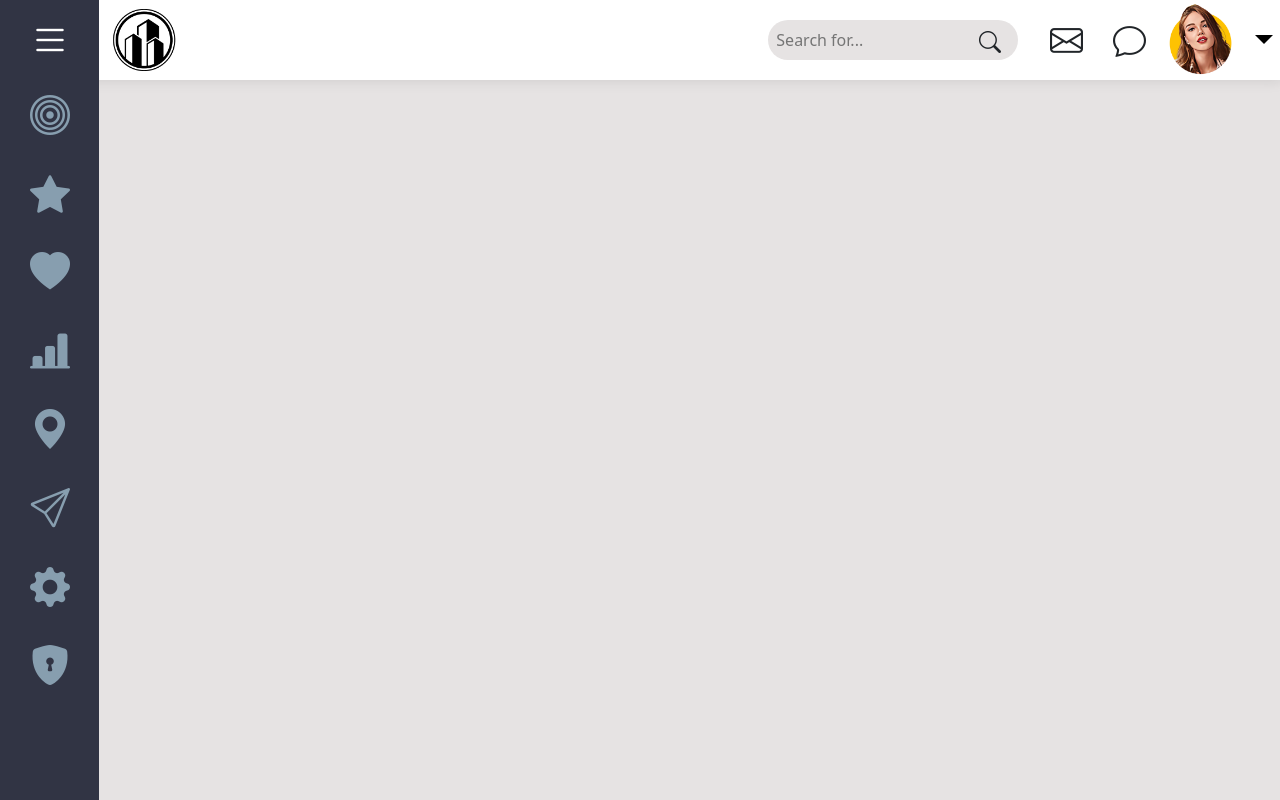
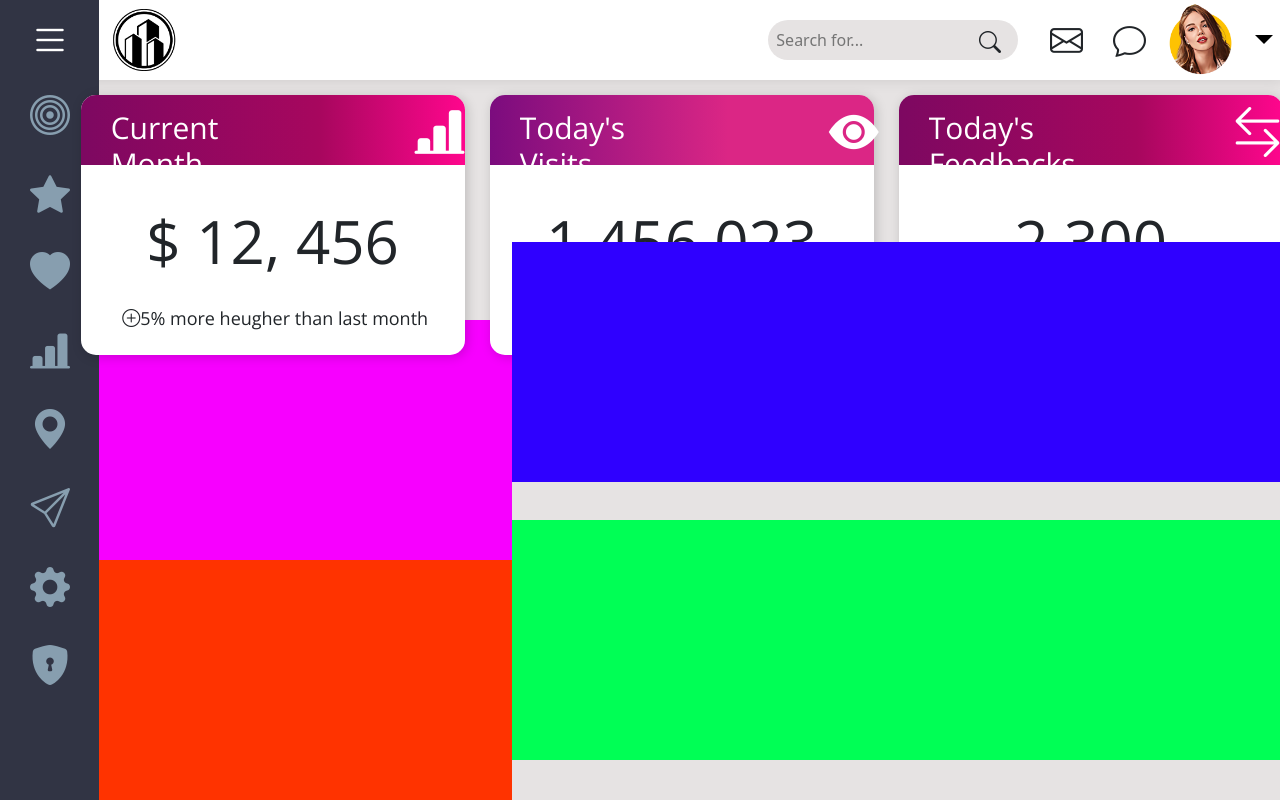
Before and after one commit to eu-waliston/Admin-Dashboard, a React (Create React App) app: page / in a window 1280 px wide. Built offline with nearby package versions, Linux system fonts and the light colour scheme.

Commit message:
Dashboard Infos

```diff
--- a/src/App.js
+++ b/src/App.js
@@ -5,11 +5,14 @@ import Sidebar from './components/navbar/sidebar/Sidebar'
 
 import Topbar from './components/navbar/topbar/Topbar'
 
+import Dashboard from './components/dashboard/Dashboard';
+
 function App() {
   return (
     <div className="App">
       <Topbar />
       <Sidebar />
+      <Dashboard />
     </div>
   );
 }
--- /dev/null
+++ b/src/components/dashboard/Dashboard.css
@@ -0,0 +1,119 @@
+@import url('https://fonts.googleapis.com/css2?family=Open+Sans:wght@300&display=swap');
+
+.dasboard__main {
+    height: 100vh;
+    width: 100%;
+
+    margin: 0 auto;
+}
+
+.dashboard__content_1 {
+    height: 40vh;
+    width: 100%;
+
+
+}
+
+.dashboard__content_2 {
+    height: 30vh;
+    width: 40%;
+    background-color: rgb(247, 0, 255);
+}
+
+.dashboard__content_3 {
+    height: 30vh;
+    width: 40%;
+    background-color: rgb(255, 51, 0);
+}
+
+.dashboard__content_4 {
+    position: relative;
+    float: right;
+    height: 30vh;
+    width: 60%;
+    margin-top: -558px;
+    background-color: rgb(47, 0, 255);
+}
+
+.dashboard__content_5 {
+    position: relative;
+    float: right;
+    height: 30vh;
+    width: 60%;
+    margin-top: -280px;
+    background-color: rgb(0, 255, 85);
+}
+
+/* ======= CARDS SECTION ======= */
+.grid__init__card {
+    display: flex;
+    gap: 25px;
+}
+
+.card__1 {
+    background-color: rgb(255, 255, 255);
+    height: 260px;
+    width: 30%;
+    position: relative;
+    top: 95px;
+    left: 6.3%;
+    border-radius: 15px;
+    box-shadow: 2px 2px 12px rgba(0, 0, 0, 0.178);
+}
+
+.top__info {
+    border-top-left-radius: 15px;
+    border-top-right-radius: 15px;
+    height: 70px;
+    display: flex;
+    background: rgb(125, 8, 97);
+    background: linear-gradient(90deg, rgba(125, 8, 97, 1) 0%, rgba(167, 7, 94, 1) 62%, rgba(255, 6, 141, 1) 100%);
+}
+
+.wt {
+    color: #fff;
+    font-size: 50px;
+    position: relative;
+    margin-left: 80px;
+}
+
+.top__info>h4 {
+    position: relative;
+    color: #fff;
+    margin-right: 50px;
+    top: 15px;
+    font-size: 30px;
+    font-family: 'Open Sans', sans-serif;
+    margin-left: 30px;
+}
+
+.center__info {
+    text-align: center;
+    font-family: 'Open Sans', sans-serif;
+    font-size: 18px;
+    position: relative;
+    top: 40px;
+}
+
+.center__info>p {
+    position: relative;
+    margin-left: 5px;
+    top: 20px;
+}
+
+.card__info__h1 {
+    font-size: 60px !important;
+}
+
+.c2 {
+    background: rgb(123, 12, 126);
+    background: linear-gradient(90deg, rgba(123, 12, 126, 1) 0%, rgba(219, 38, 133, 1) 62%, rgba(219, 38, 133, 1) 100%);
+}
+
+.fd {
+    margin-left: 40%;
+}
+
+.gg {
+    margin-left: 27%;
+}
--- /dev/null
+++ b/src/components/dashboard/Dashboard.js
@@ -0,0 +1,66 @@
+import React from "react";
+import './Dashboard.css'
+
+const Dashboard = () => {
+    return (
+        <div className="dasboard__main">
+            <div className="dashboard__content_1">
+                <div className="grid__init__card">
+                    <div className="card__1">
+                        <div className="top__info">
+                            <h4>Current Month Revanue</h4>
+                            <i className="bi bi-bar-chart-line-fill wt"></i>
+                        </div>
+                        <div className="center__info">
+                            <h1 className="card__info__h1">
+                                $ 12, 456
+                            </h1>
+                            <p>
+                            <i class="bi bi-plus-circle"></i>
+                            5% more heugher than last month
+                            </p>
+                        </div>
+                    </div>
+
+                    <div className="card__1">
+                        <div className="top__info c2">
+                            <h4>Today's Visits</h4>
+                            <i className="bi bi-eye-fill wt fd"></i>
+                        </div>
+                        <div className="center__info">
+                            <h1 className="card__info__h1">
+                                1,456,023
+                            </h1>
+                            <p>
+                            <i class="bi bi-plus-circle"></i>
+                            5% more heugher than last month
+                            </p>
+                        </div>
+                    </div>
+
+                    <div className="card__1">
+                        <div className="top__info ">
+                            <h4>Today's Feedbacks</h4>
+                            <i className="bi bi-arrow-left-right wt gg"></i>
+                        </div>
+                        <div className="center__info ">
+                            <h1 className="card__info__h1">
+                                2,300
+                            </h1>
+                            <p>
+                            <i class="bi bi-dash-circle"></i>
+                            3% lower than last month
+                            </p>
+                        </div>
+                    </div>
+                </div>
+            </div>
+            <div className="dashboard__content_2"></div>
+            <div className="dashboard__content_3"></div>
+            <div className="dashboard__content_4"></div>
+            <div className="dashboard__content_5"></div>
+        </div>
+    )
+}
+
+export default Dashboard;
```
